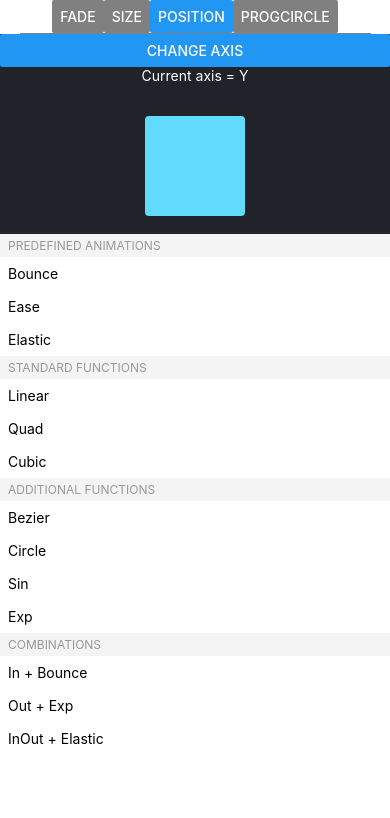
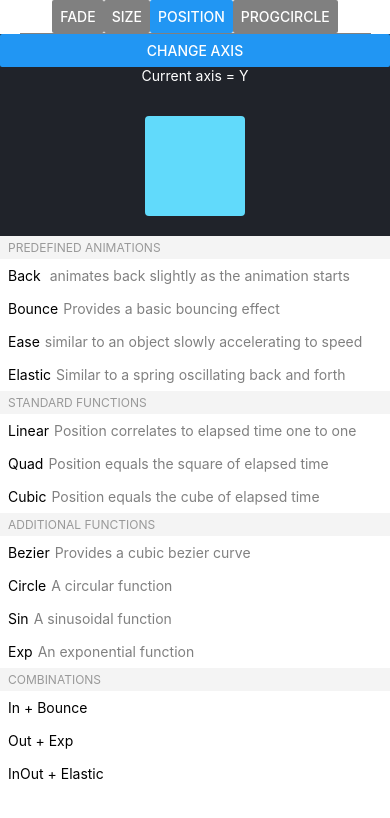
Before and after one commit to ko9x/animiationDemo, a React Native app: screen / in a window 390 px wide. Both pictures are taken after a click on the button "POSITION". Shown: the top 818 px of the page. Built offline with nearby package versions, Linux system fonts and the light colour scheme.

Commit message:
Added a button for Easing.back and description for each button

```diff
--- a/screens/PositionScreen.js
+++ b/screens/PositionScreen.js
@@ -1,4 +1,4 @@
-import React, { useState } from 'react';
+import React, {useState} from 'react';
 import {
   Animated,
   Easing,
@@ -7,7 +7,7 @@ import {
   TouchableOpacity,
   Text,
   View,
-  Button
+  Button,
 } from 'react-native';
 
 export default function EasingScreen() {
@@ -25,13 +25,15 @@ export default function EasingScreen() {
   };
 
   const position = positionAnim.interpolate({
+    // outputRange allows us to better define what we want to do.
+    // think of it this way, outputRange: [red, green]
     inputRange: [0, 1],
     outputRange: [0, 80],
   });
 
   const animatedStyles = {
     transform: [
-      isVertical ? {translateY: positionAnim} : {translateX: positionAnim}
+      isVertical ? {translateY: positionAnim} : {translateX: positionAnim},
     ],
   };
 
@@ -42,8 +44,16 @@ export default function EasingScreen() {
   return (
     <View style={styles.container}>
       <Button onPress={() => changeAxis()} title="Change axis"></Button>
-      <View style={{alignSelf: 'center'}}><Text style={{color: 'white'}}>Current axis = {isVertical ? 'Y' : 'X'}</Text></View>
-      <View style={[styles.boxContainer, {alignItems: isVertical ? 'center' : null}]}>
+      <View style={{alignSelf: 'center'}}>
+        <Text style={{color: 'white'}}>
+          Current axis = {isVertical ? 'Y' : 'X'}
+        </Text>
+      </View>
+      <View
+        style={[
+          styles.boxContainer,
+          {alignItems: isVertical ? 'center' : null},
+        ]}>
         <Animated.View style={[styles.box, animatedStyles]} />
       </View>
       <SectionList
@@ -54,7 +64,12 @@ export default function EasingScreen() {
           <TouchableOpacity
             onPress={() => animate(item.easing, item.duration)}
             style={styles.listRow}>
-            <Text>{item.title}</Text>
+            <View style={{flexDirection: 'row'}}>
+              <Text>{item.title}</Text>
+              <Text style={{color: 'grey', paddingLeft: 5}}>
+                {item.subTitle}
+              </Text>
+            </View>
           </TouchableOpacity>
         )}
         renderSectionHeader={({section: {title}}) => (
@@ -69,17 +84,49 @@ const SECTIONS = [
   {
     title: 'Predefined animations',
     data: [
-      {title: 'Bounce', easing: Easing.bounce, duration: 1800},
-      {title: 'Ease', easing: Easing.ease},
-      {title: 'Elastic', easing: Easing.elastic(8), duration: 5000},
+      {
+        title: 'Back ',
+        subTitle: 'animates back slightly as the animation starts',
+        easing: Easing.back(10),
+        duration: 500,
+      },
+      {
+        title: 'Bounce',
+        subTitle: 'Provides a basic bouncing effect',
+        easing: Easing.bounce,
+        duration: 1800,
+      },
+      {
+        title: 'Ease',
+        subTitle: 'similar to an object slowly accelerating to speed',
+        easing: Easing.ease,
+      },
+      {
+        title: 'Elastic',
+        subTitle: 'Similar to a spring oscillating back and forth',
+        easing: Easing.elastic(8),
+        duration: 5000,
+      },
     ],
   },
   {
     title: 'Standard functions',
     data: [
-      {title: 'Linear', easing: Easing.linear},
-      {title: 'Quad', easing: Easing.quad},
-      {title: 'Cubic', easing: Easing.cubic},
+      {
+        title: 'Linear',
+        subTitle: 'Position correlates to elapsed time one to one',
+        easing: Easing.linear,
+      },
+      {
+        title: 'Quad',
+        subTitle: 'Position equals the square of elapsed time',
+        easing: Easing.quad,
+      },
+      {
+        title: 'Cubic',
+        subTitle: 'Position equals the cube of elapsed time',
+        easing: Easing.cubic,
+      },
     ],
   },
   {
@@ -87,12 +134,13 @@ const SECTIONS = [
     data: [
       {
         title: 'Bezier',
+        subTitle: 'Provides a cubic bezier curve',
         easing: Easing.bezier(0, 5, 1, -1),
         duration: 2000,
       },
-      {title: 'Circle', easing: Easing.circle},
-      {title: 'Sin', easing: Easing.sin},
-      {title: 'Exp', easing: Easing.exp},
+      {title: 'Circle', subTitle: 'A circular function', easing: Easing.circle},
+      {title: 'Sin', subTitle: 'A sinusoidal function', easing: Easing.sin},
+      {title: 'Exp', subTitle: 'An exponential function', easing: Easing.exp},
     ],
   },
   {
@@ -100,17 +148,20 @@ const SECTIONS = [
     data: [
       {
         title: 'In + Bounce',
+        subTitle: '',
         easing: Easing.in(Easing.bounce),
-        duration: 2000
+        duration: 2000,
       },
       {
         title: 'Out + Exp',
+        subTitle: '',
         easing: Easing.out(Easing.exp),
       },
       {
         title: 'InOut + Elastic',
+        subTitle: '',
         easing: Easing.inOut(Easing.elastic(1)),
-        duration: 2000
+        duration: 2000,
       },
     ],
   },
@@ -127,7 +178,7 @@ const styles = StyleSheet.create({
     color: '#61dafb',
   },
   boxContainer: {
-    height: 150,
+    height: 152,
   },
   box: {
     marginTop: 32,
```
